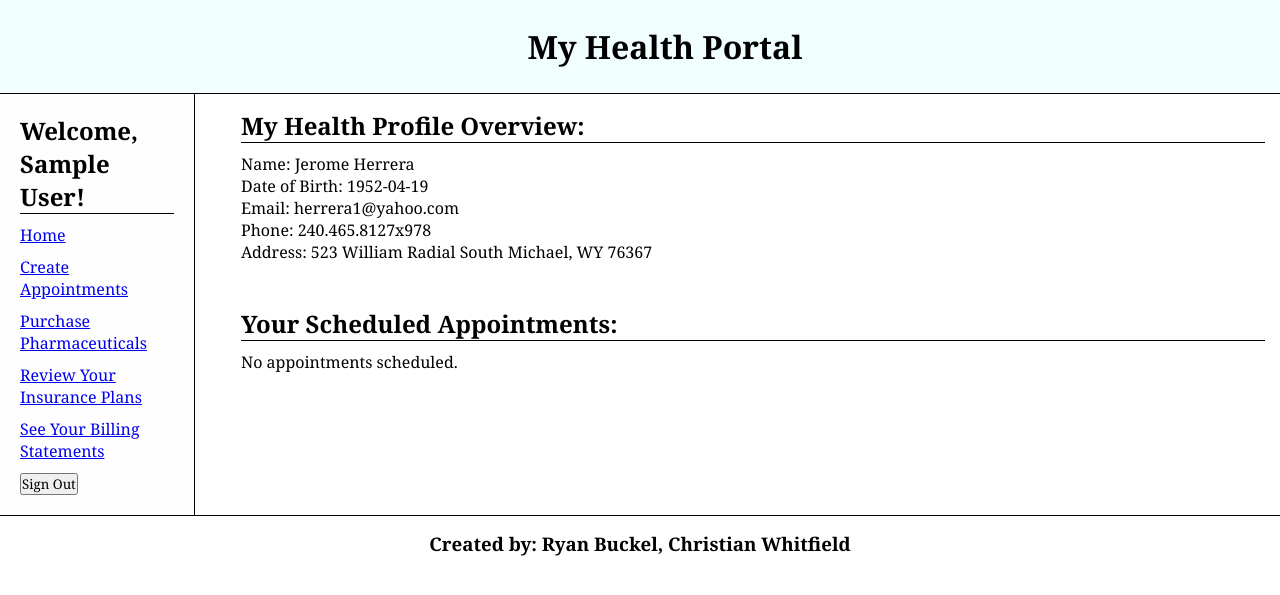
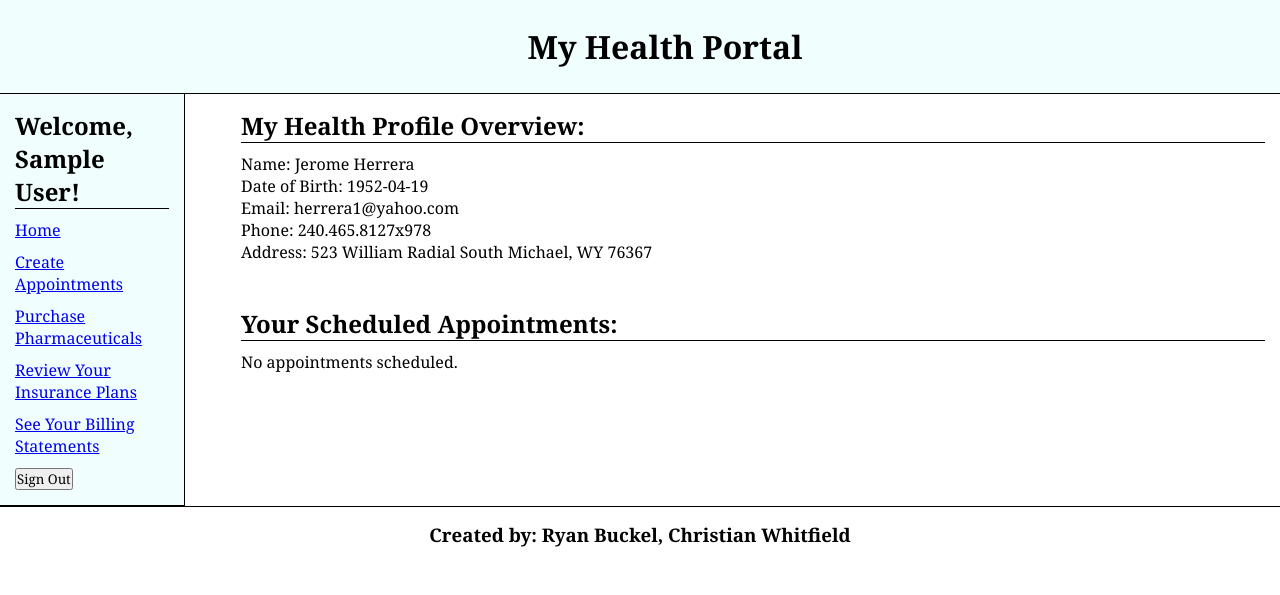
Before and after one commit to gellyboi/MyHealthPortal, a PHP site: page /index.php in a window 1280 px wide; the page is wider, and only the part inside the window is pictured. Shown: the top 595 px of that part. Run offline with PHP 8.4, Linux system fonts and the light colour scheme; the visitor is signed in with stand-in values (Sample User, id 1); data comes from the database, SQL or seed files in the repository; data that the repository does not hold is empty; a stand-in replaces the project's code that opens the database connection.

Commit message:
add bottom border

```diff
--- a/MyHealthFiles/style.css
+++ b/MyHealthFiles/style.css
@@ -6,12 +6,14 @@
 
 #side-panel {
 	width: 12%;
+	position: absolute
 	height: auto;
 	float: left;
-	padding: 20px;
+	padding: 15px;
 	margin: 0px 0px 0px 0px;
 	border-right: 1px solid black;
-	background-color: #fefefe;
+	border-bottom: 1px solid black;
+	background-color: #f0fefe;
 }
 
 #center-panel {
```
